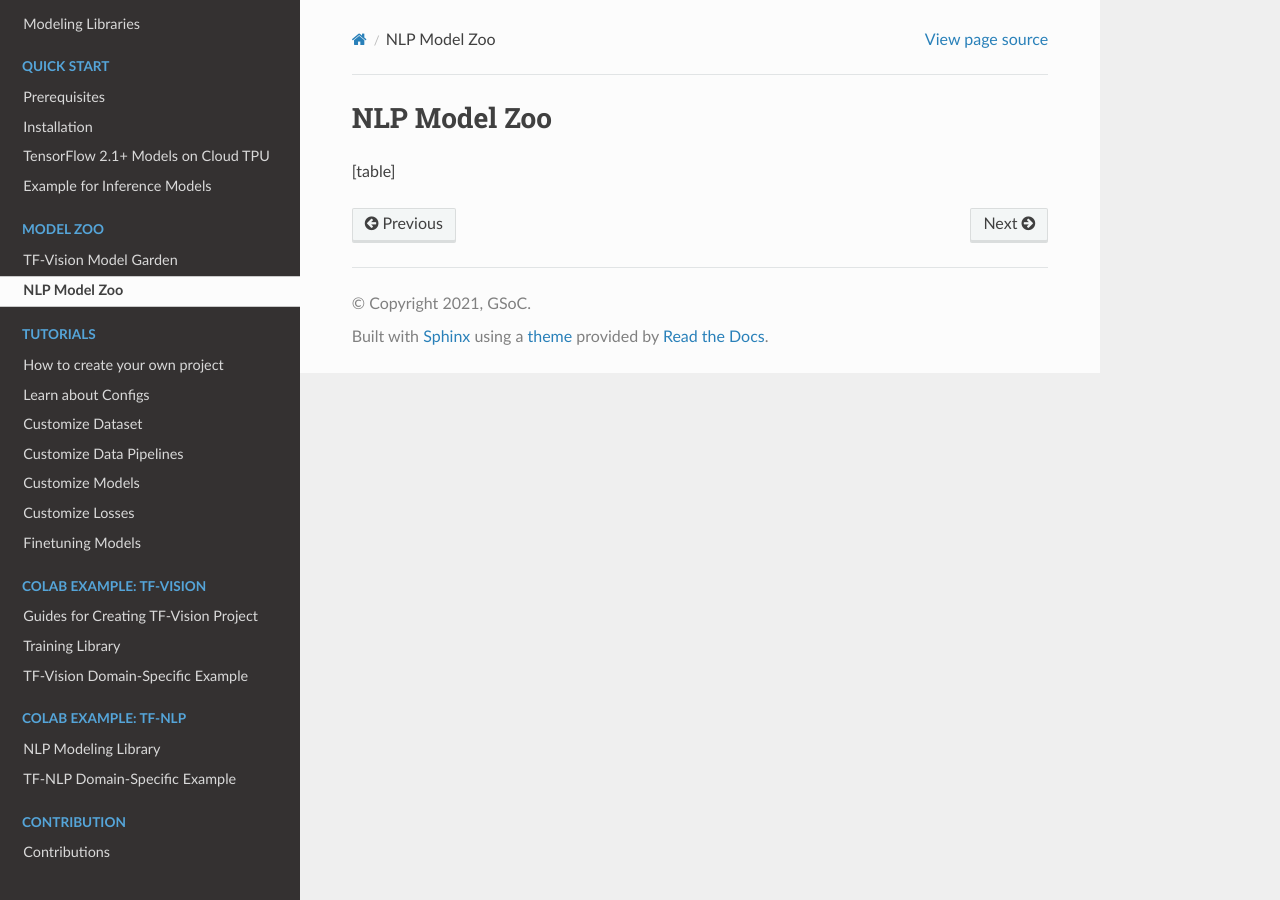
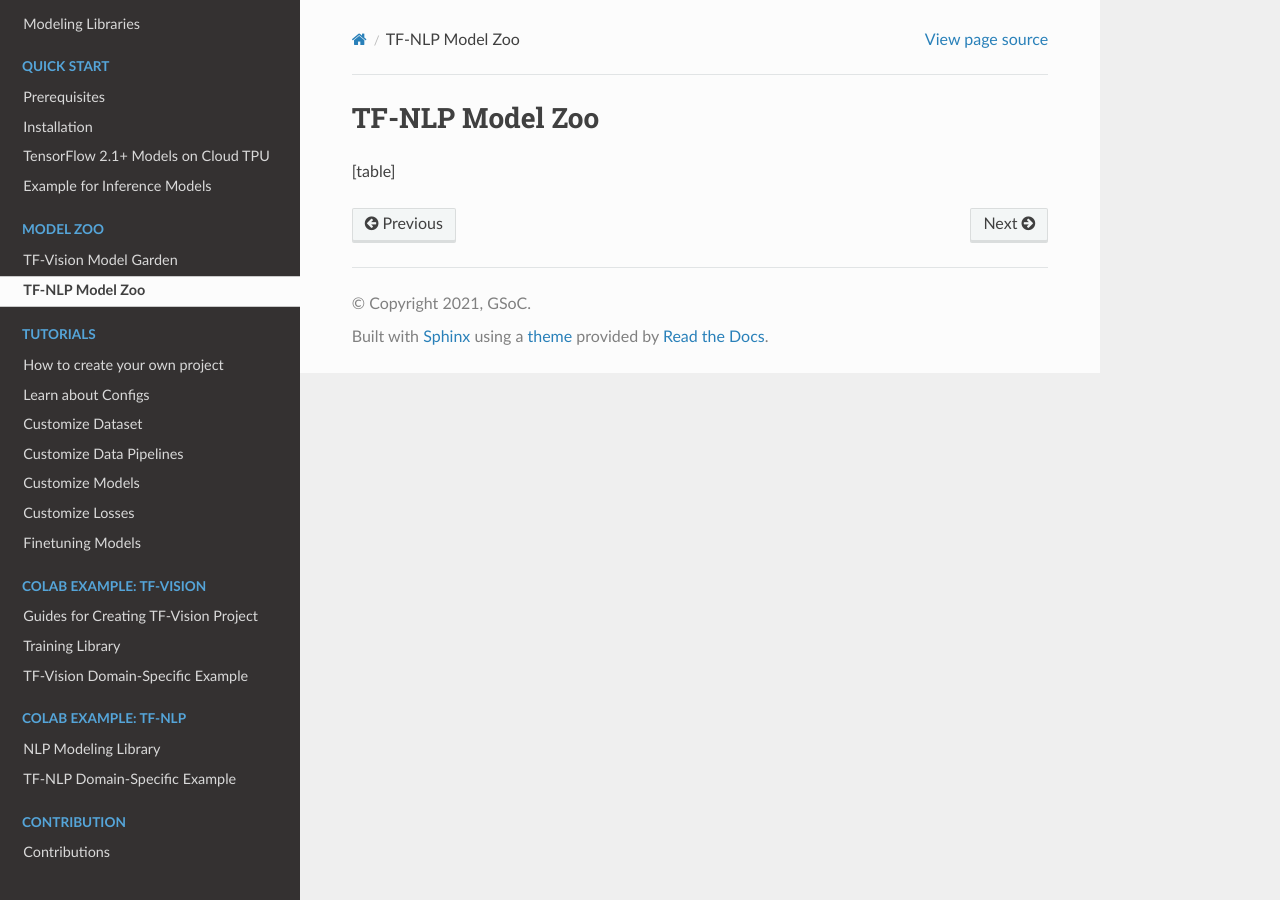
Before and after one commit to tf-models/readthedocs, a Sphinx documentation site: the page built from docs/03_model_zoo/02_nlp.md, in a window 1280 px wide. Built offline with Sphinx 7.4.7 and the Read the Docs theme 2.0.0, drawn with Linux system fonts in a browser that asks for light colours.

Commit message:
Update 02_nlp.md

```diff
--- a/docs/03_model_zoo/02_nlp.md
+++ b/docs/03_model_zoo/02_nlp.md
@@ -1,3 +1,3 @@
-# NLP Model Zoo
+# TF-NLP Model Zoo
 
 [table]
```
